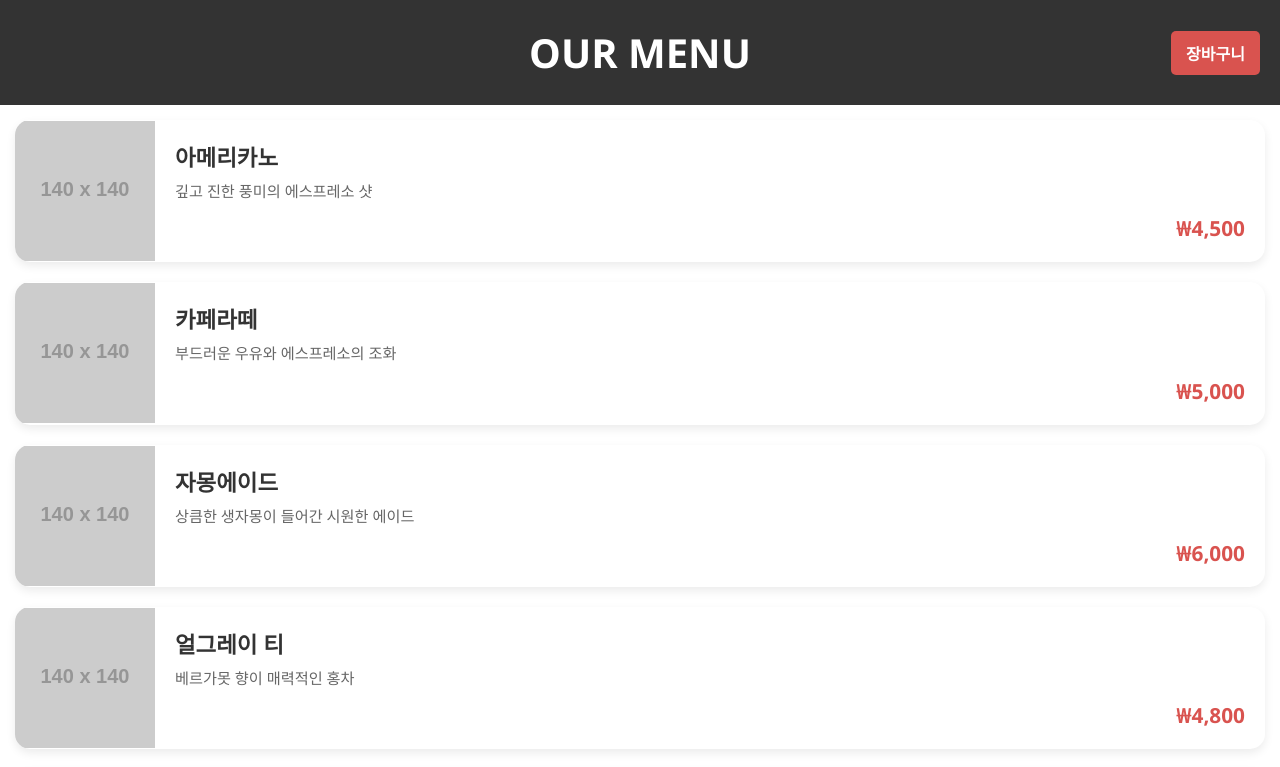
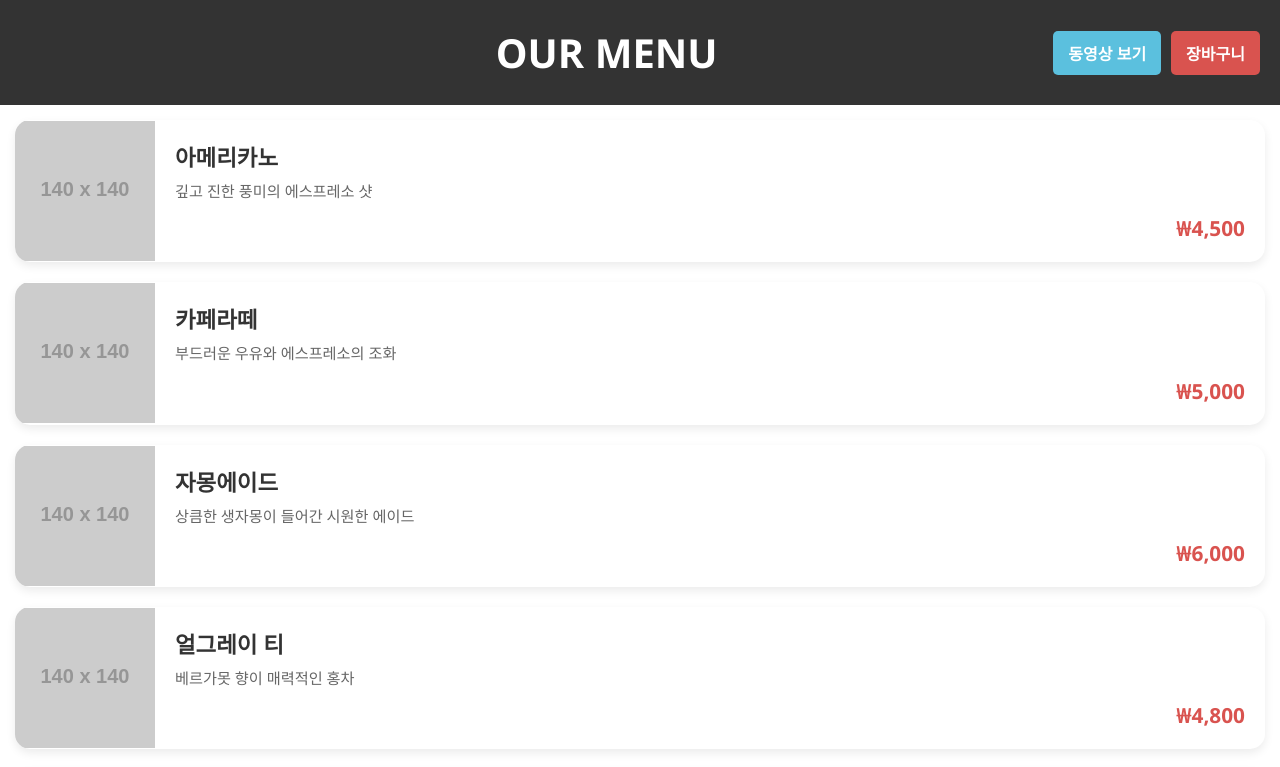
Before and after one commit to chbyuk/kiosk, a plain HTML site: page index.html in a window 1280 px wide. Shown: the top 767 px of the page. Drawn offline with Linux system fonts and the light colour scheme; placeholder pictures from the web are drawn by us.

Commit message:
Update index.html

```diff
--- a/index.html
+++ b/index.html
@@ -31,19 +31,33 @@
             display: flex;
             justify-content: center;
             align-items: center;
-            position: relative;
         }
 
         .menu-header h1 {
             margin: 0;
             font-size: 2.5em;
             font-weight: bold;
+            flex-grow: 1; /* 제목이 공간을 차지하도록 설정 */
+            text-align: center; /* 제목을 중앙 정렬 */
+            margin-left: 140px; /* 버튼 공간 확보를 위한 마진 */
+        }
+
+        .header-buttons {
+            display: flex;
+            gap: 10px; /* 버튼 사이 간격 */
         }
 
         .cart-button {
-            position: absolute;
-            right: 20px;
             background-color: #d9534f;
+            color: white;
+            padding: 10px 15px;
+            border-radius: 5px;
+            text-decoration: none;
+            font-weight: bold;
+        }
+
+        .video-button {
+            background-color: #5bc0de; /* 동영상 버튼 색상 */
             color: white;
             padding: 10px 15px;
             border-radius: 5px;
@@ -147,7 +161,10 @@
     <div class="menu-board">
         <header class="menu-header">
             <h1>OUR MENU</h1>
-            <a href="cart.html" class="cart-button">장바구니</a>
+            <div class="header-buttons">
+                <a href="video.html" class="video-button">동영상 보기</a>
+                <a href="cart.html" class="cart-button">장바구니</a>
+            </div>
         </header>
 
         <div class="menu-list">
```
